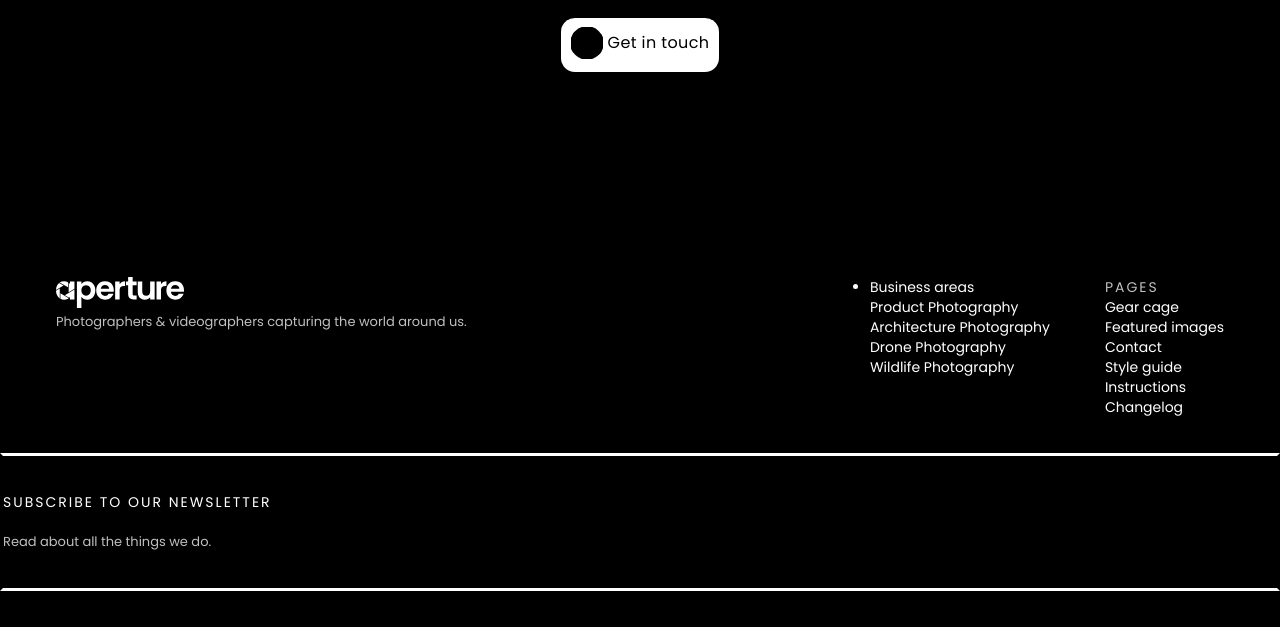
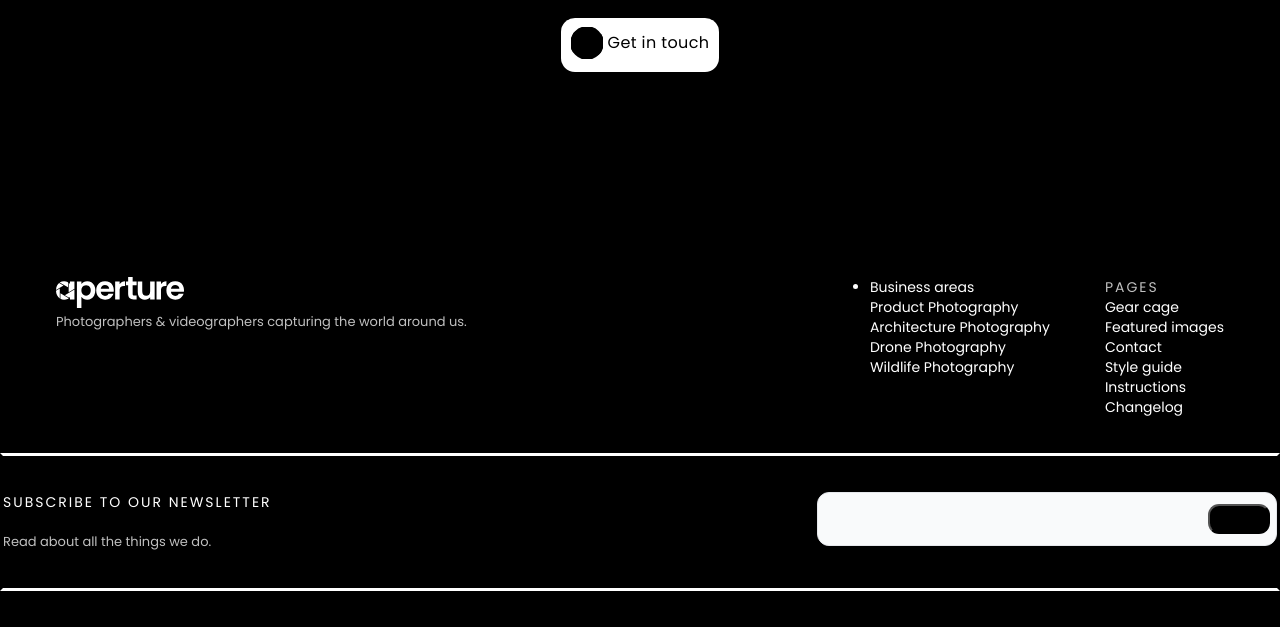
Before and after one commit to An1rey/hw5-1-, a plain HTML site: page index.html in a window 1280 px wide. Shown: the part 5061-5688 px from the top of the page. Drawn offline with Linux system fonts and the light colour scheme; a web font is replaced by a local one.

Commit message:
added form

```diff
--- a/index.html
+++ b/index.html
@@ -202,7 +202,10 @@
             <h3>Subscribe to our newsletter</h3>
             <p>Read about all the things we do.</p>
         </div>
-
+        <form action="#" class="form">
+            <input type="text"  class="input">
+            <button class="button"></button>
+        </form>
     </div>
     <div class="footer_button_1">
         <p>© Aperture Photography, Inc. All rights reserved.</p>
```
